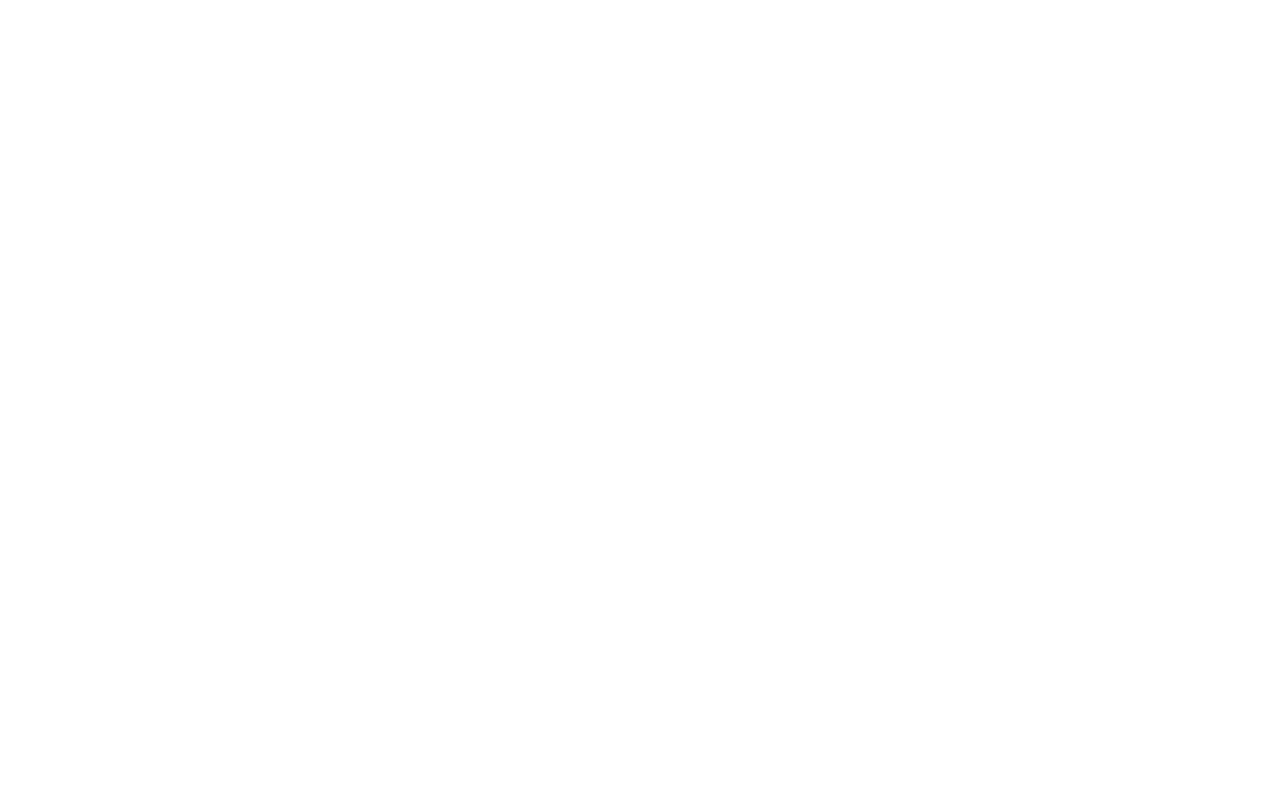
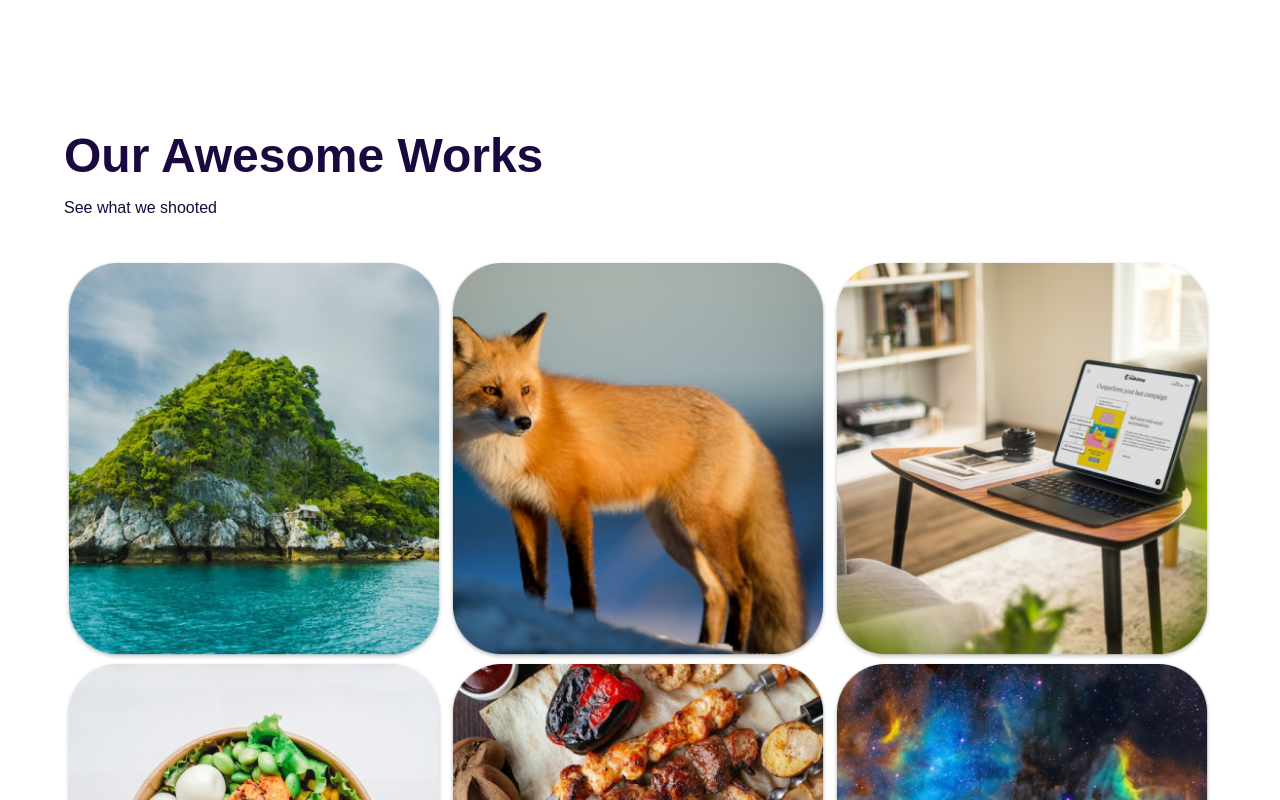
Before and after one commit to KalpitChandekar/Zoka, a Next.js app: page / in a window 1280 px wide. Shown: the part 3040-3840 px from the top of the page. Before the commit the page ends 3092 px from the top, so only its background shows below. Built offline with nearby package versions, Linux system fonts and the light colour scheme.

Commit message:
[feat]: Add Work section

```diff
--- a/app/page.js
+++ b/app/page.js
@@ -4,6 +4,7 @@
 import Navbar from "@/components/Navbar"
 import Project from "@/components/Projects"
 import WhyChooseUs from "@/components/WhyChooseUs"
+import Works from "@/components/Works"
 
 const page = () => {
   return (
@@ -14,6 +15,7 @@
     <WhyChooseUs />
     <Project />
     <FloralDesign />
+    <Works />
    </div>
   )
 }
```
